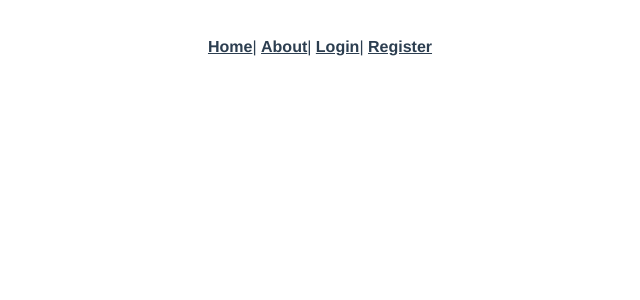
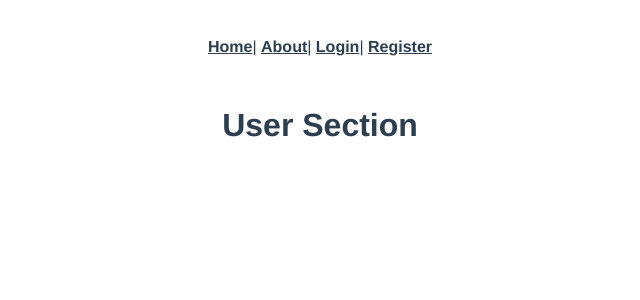
Before and after one commit to Sommaik/simplevue, a Vue app: page /admin/user in a window 1280 px wide. Shown: the top 300 px of the page, without its empty margins (320-960 px from the left). Built offline with nearby package versions, Linux system fonts and the light colour scheme.

Commit message:
add private path

```diff
--- a/src/views/user/User.vue
+++ b/src/views/user/User.vue
@@ -1,5 +1,8 @@
 <template>
-  <router-view></router-view>
+  <div>
+    <h1>User Section</h1>
+    <router-view></router-view>
+  </div>
 </template>
 
 <script>
```
Also changed, not shown: src/router.js (+7 -7 lines).
